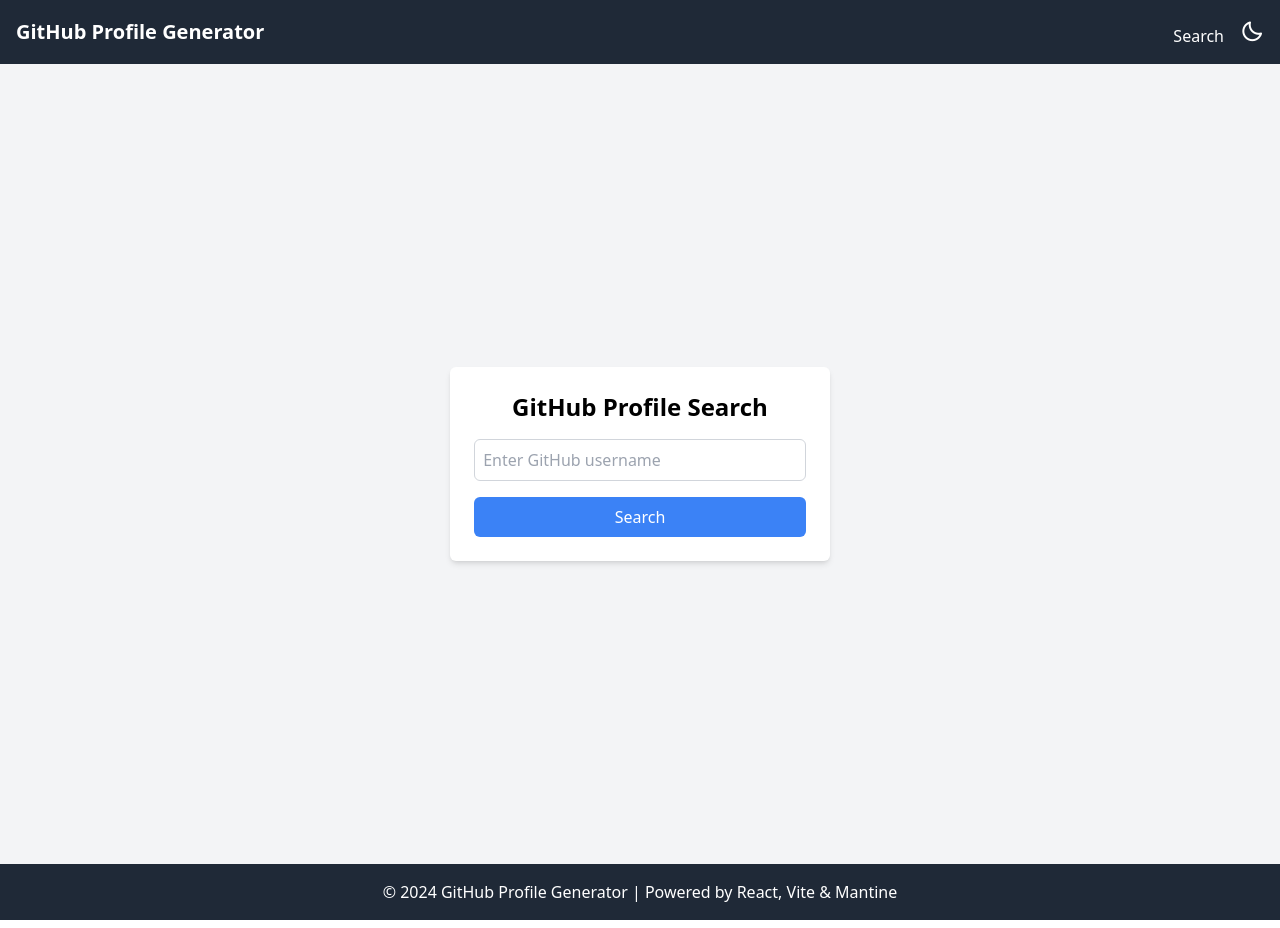
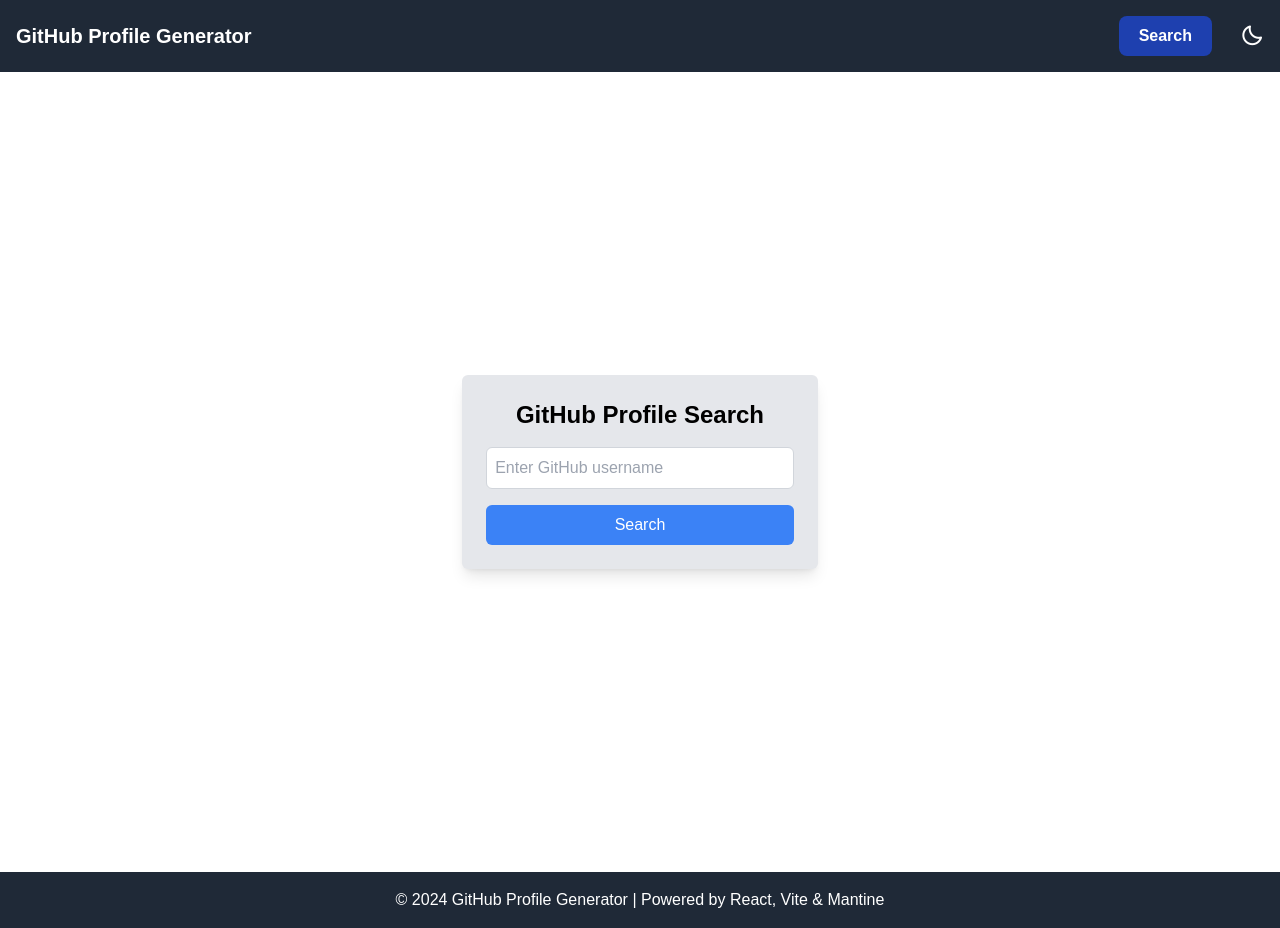
Before and after one commit to arnoldagaba/React-GitHub-Profile-Generator, a React (Vite) app: page / in a window 1280 px wide. Built offline with nearby package versions, Linux system fonts and the light colour scheme.

Commit message:
Fix theme issue on home page

```diff
--- a/src/App.jsx
+++ b/src/App.jsx
@@ -11,7 +11,7 @@
   return (
     <MantineProvider theme={{ colorScheme: 'light' }} withGlobalStyles withNormalizeCSS>
       <ThemeProvider>
-        <div className="min-h-screen flex flex-col">
+        <div className="wrapper min-h-screen flex flex-col">
           <Header />
           <main className="flex-grow">
             <Routes>
--- a/src/components/Header.jsx
+++ b/src/components/Header.jsx
@@ -11,8 +11,8 @@
       <Link to="/" className="text-xl font-bold">
         GitHub Profile Generator
       </Link>
-      <nav>
-        <Link to="/" className="mr-4">
+      <nav className='flex justify-between items-center'>
+        <Link to="/" className="search-btn font-semibold mr-7 bg-blue-800 px-5 py-2 rounded-lg">
           Search
         </Link>
         <button onClick={toggleTheme} className="focus:outline-none">
--- a/src/index.css
+++ b/src/index.css
@@ -1,6 +1,12 @@
 @tailwind base;
 @tailwind components;
 @tailwind utilities;
+
+@import url('https://fonts.googleapis.com/css2?family=Outfit:wght@100..900&display=swap');
+
+* {
+    font-family: 'Outfit', sans-serif;
+}
 
 /* Light Mode (default) */
 body.light {
@@ -8,10 +14,28 @@
 	color: black;
 }
 
+body.light .home {
+    background: white;
+}
+
 /* Dark Mode */
 body.dark {
 	background-color: #1a202c;
-	color: white;
+	color: rgb(130, 130, 130);
 }
 
+body.dark .search-btn {
+    background: black;
+    color: white;
+}
+
+body.dark .intro-name {
+    color: black;
+}
+
+body.dark .intro-btn {
+    background: black;
+}
+
+
 /* Optional: Add specific Tailwind utility classes here for custom colors */
--- a/src/pages/Home.jsx
+++ b/src/pages/Home.jsx
@@ -13,9 +13,9 @@
   };
 
   return (
-    <div className="flex justify-center items-center h-screen bg-gray-100">
-      <form onSubmit={handleSubmit} className="bg-white p-6 shadow-md rounded-md">
-        <h1 className="text-2xl font-bold mb-4 text-center">GitHub Profile Search</h1>
+    <div className="home flex justify-center items-center h-screen bg-slate-900">
+      <form onSubmit={handleSubmit} className="bg-gray-200 p-6 shadow-lg rounded-md">
+        <h1 className="intro-name text-2xl font-bold mb-4 text-center">GitHub Profile Search</h1>
         <input
           type="text"
           value={username}
@@ -23,7 +23,7 @@
           placeholder="Enter GitHub username"
           className="border border-gray-300 p-2 rounded-md w-full mb-4"
         />
-        <button type="submit" className="bg-blue-500 text-white px-4 py-2 rounded-md w-full">
+        <button type="submit" className="intro-btn bg-blue-500 text-white px-4 py-2 rounded-md w-full">
           Search
         </button>
       </form>
```
